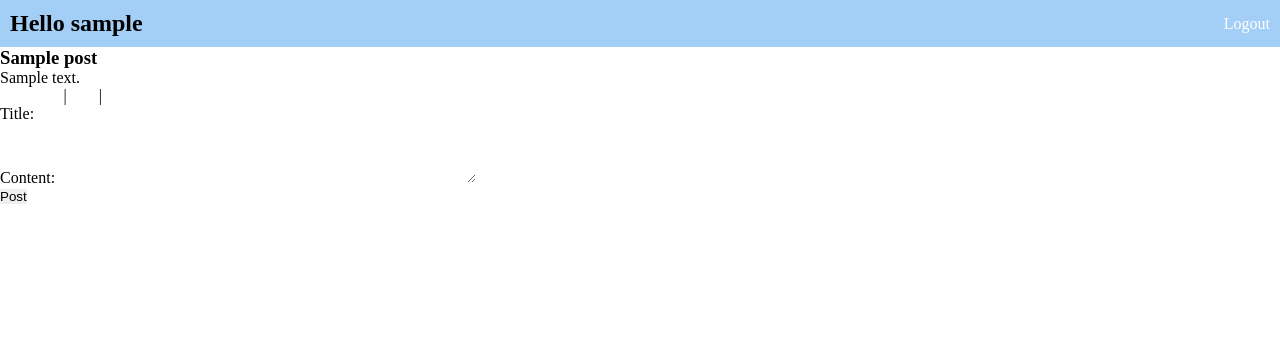
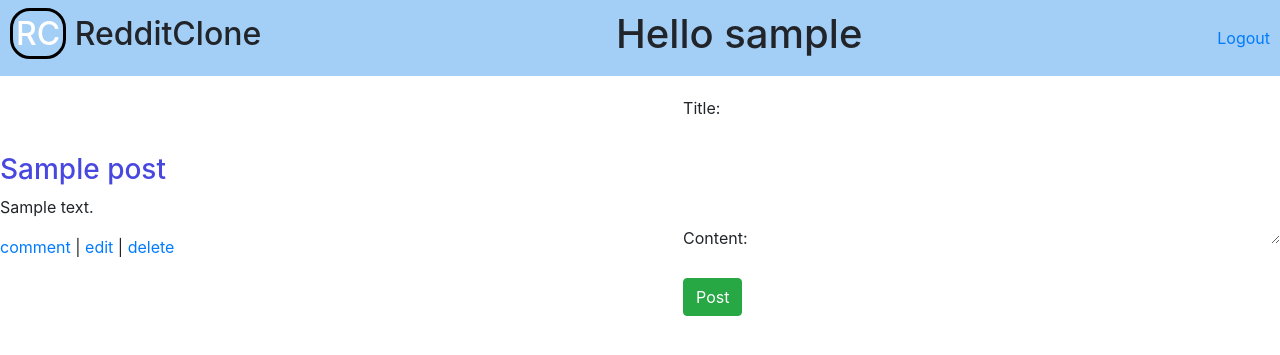
Before and after one commit to robert-godlewski/reddit_clone, a Flask app: page /dashboard in a window 1280 px wide. Shown: the top 355 px of the page. Run offline with Flask 2, Linux system fonts and the light colour scheme; the visitor is signed in with stand-in values (Sample User, id 1); tables that the repository leaves empty hold one stand-in row (values such as "Sample post"); some libraries are stand-ins or nearby versions.

Commit message:
made things a lil prettier

```diff
--- a/flask_app/static/style.css
+++ b/flask_app/static/style.css
@@ -3,7 +3,7 @@
   margin: 0;
   border: 0;
 }
-nav{
+nav {
   background-color: rgb(163, 206, 245);
   display: flex;
   align-items: center;
@@ -11,38 +11,70 @@ nav{
   border-style: solid;
   padding: 10px;
 }
-.logo{
+.logo {
   border: solid black;
   border-radius: 20px;
   padding: 3px;
   color: white;
 }
-.links{
+.links {
   border: solid rgb(66, 66, 248);
   padding: 3px 9px;
   border-radius: 15px;
   background-color: rgb(66, 66, 248);
 }
-a{
+a {
   text-decoration: none;
   color: white;
 }
-.body{
+.body {
   display: flex;
   justify-content: space-evenly;
   margin-top: 100px;
 }
-.login_reg{
+.login_reg {
   text-align: center;
   margin-top: 50px;
 }
-.login{
+.login {
   border: solid;
   height: 500px;
   width: 350px;
   padding: 10px;
   border-radius: 15px;
 }
-label{
-    padding: 20px 0 ;
+label {
+  padding: 20px 0;
 }
+
+a:hover {
+  background-color: yellow;
+}
+
+a {
+  color: blue;
+}
+
+.dmain {
+  display: flex;
+  justify-content: space-between;
+  align-items: center;
+}
+
+.dleft {
+  display: flex;
+  flex-direction: column-reverse;
+}
+
+.post {
+  margin-top: 20px;
+  border-style: groove;
+}
+
+.title {
+  color: rgb(72, 72, 224);
+}
+
+.banner {
+  display: flex;
+}
--- a/flask_app/templates/dashboard.html
+++ b/flask_app/templates/dashboard.html
@@ -1,28 +1,39 @@
 <!DOCTYPE html>
 <html lang="en">
   <head>
-    <meta charset="UTF-8">
-    <meta http-equiv="X-UA-Compatible" content="IE=edge">
-    <meta name="viewport" content="width=device-width, initial-scale=1.0">
+    <meta charset="UTF-8" />
+    <meta http-equiv="X-UA-Compatible" content="IE=edge" />
+    <meta name="viewport" content="width=device-width, initial-scale=1.0" />
     <title>Dashboard</title>
-    <link rel="stylesheet" type="text/css" href="{{ url_for('static', filename='style.css') }}"/>
+    <link
+      rel="stylesheet"
+      type="text/css"
+      href="{{ url_for('static', filename='style.css') }}"
+    />
+    <link
+      rel="stylesheet"
+      href="https://stackpath.bootstrapcdn.com/bootstrap/4.3.1/css/bootstrap.min.css"
+      integrity="sha384-ggOyR0iXCbMQv3Xipma34MD+dH/1fQ784/j6cY/iJTQUOhcWr7x9JvoRxT2MZw1T"
+      crossorigin="anonymous"
+    />
   </head>
   <body>
-    <nav>
+    <nav class="banner">
+      <h2><span class="logo">RC</span> RedditClone</h2>
       <div><h1>Hello {{user.user_name}}</h1></div>
       <div>
         <a href="/logout">Logout</a>
       </div>
     </nav>
-    <div>
+    <div class="dmain">
+      <div class="dleft">
         {% for post in posts %}
-        <div>
-            <h3>{{post.title}}</h3>
+        <div class="post">
+          <h3 class="title">{{post.title}}</h3>
           <p>{{post.content}}</p>
           <div>
             <a href="#">comment</a>
-                {% if post.user_id == user.id %}
-                |
+            {% if post.user_id == user.id %} |
             <a href="/edit_post/{{post.id}}">edit</a> |
             <a href="/destroy_post/{{post.id}}">delete</a>
             {% endif %}
@@ -34,25 +45,26 @@
         <form action="/create_post" method="post">
           <div>
             {% with messages = get_flashed_messages(category_filter=['post']) %}
-                {% if messages %}
-                    {% for message in messages %}
+            {% if messages %} {% for message in messages %}
             <p>{{message}}</p>
-                    {% endfor %}
-                {% endif %}
-            {% endwith %}
+            {% endfor %} {% endif %} {% endwith %}
           </div>
-            <div><input type="hidden" name="user_id" value="{{user.id}}"/></div>
+          <div><input type="hidden" name="user_id" value="{{user.id}}" /></div>
           <div>
             <label>Title: </label>
-                <input type="text" name="title"/>
+            <input type="text" name="title" />
           </div>
           <div>
             <label>Content: </label>
             <textarea name="content" rows="4" cols="50"></textarea>
           </div>
-            <button type="submit">Post</button>
+          <button class="btn btn-success" type="submit">Post</button>
         </form>
       </div>
-    <script type="text/javascript" src="{{ url_for('static', filename='script.js') }}"></script>
+    </div>
+    <script
+      type="text/javascript"
+      src="{{ url_for('static', filename='script.js') }}"
+    ></script>
   </body>
 </html>
```
Also changed, not shown: flask_app/templates/index.html (+29 -11 lines). Lines whose indentation alone changed are shown as unchanged.
